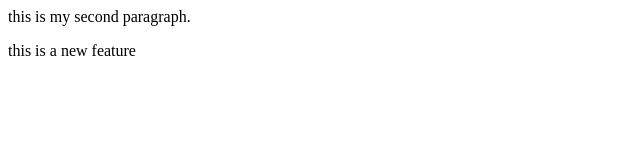
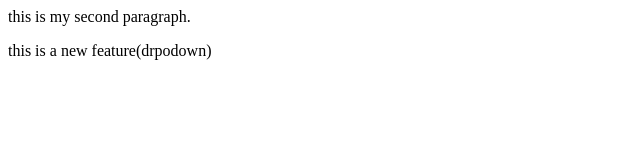
Before and after one commit to anasnaeemviber/localRepo, a plain HTML site: page index.html in a window 1280 px wide. Shown: the full height of the page, 0-640 px from the left. Drawn offline with Linux system fonts and the light colour scheme.

Commit message:
add drpodown

```diff
--- a/index.html
+++ b/index.html
@@ -1,2 +1,2 @@
 <p>this is my second paragraph.</p>
-<p>this is a new feature</p>
+<p>this is a new feature(drpodown)</p>
```
